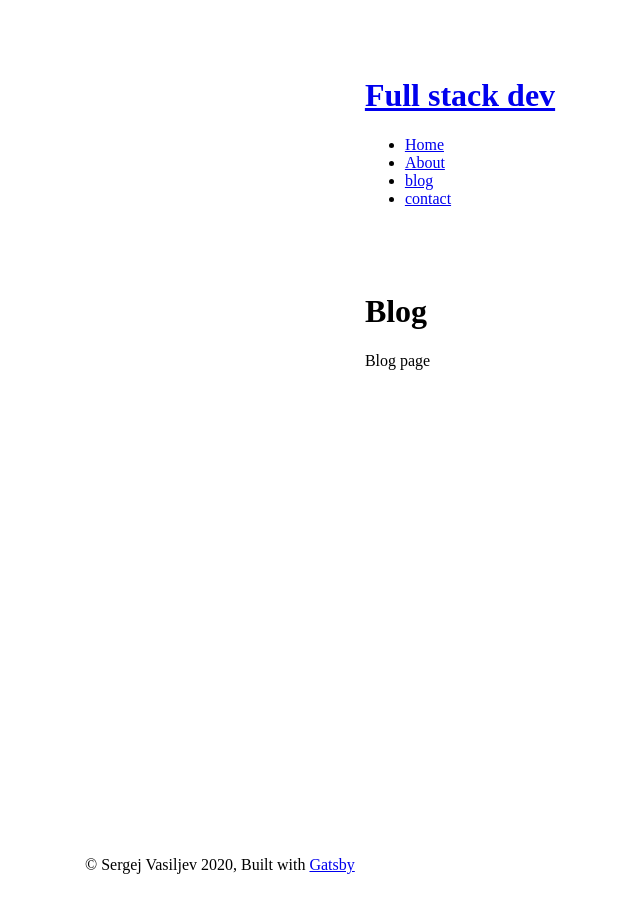
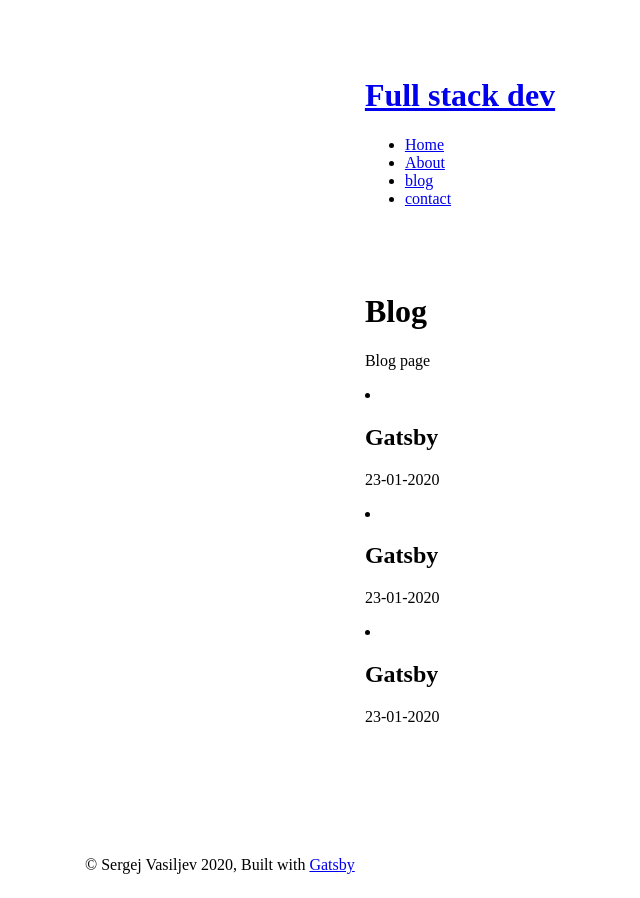
Before and after one commit to vasilijus/React-gatsby, a Gatsby site: page /blog in a window 1280 px wide. Shown: the whole page, without its empty margins (180-820 px from the left). Built offline with nearby package versions, Linux system fonts and the light colour scheme; Gatsby itself is replaced by a stand-in of ours.

Commit message:
#11 getting posts , from .md files

```diff
--- a/src/pages/blog.js
+++ b/src/pages/blog.js
@@ -1,11 +1,38 @@
 import React from "react";
 import Layout from "../components/layout";
+import {  graphql, useStaticQuery } from 'gatsby';
 
 const BlogPage = () => {
+  const data = useStaticQuery(graphql`
+    query {
+      allMarkdownRemark {
+        edges {
+          node {
+            frontmatter {
+              title
+              date
+            }
+          }
+        }
+      }
+    }
+  `)
+  console.log(data);
   return (
     <Layout>
       <h1>Blog</h1>
       <p>Blog page</p>
+
+
+        {data.allMarkdownRemark.edges.map( (edge) => {
+          return (
+            <li>
+              <h2>{edge.node.frontmatter.title}</h2>
+              <p>{edge.node.frontmatter.date}</p>
+            </li>
+          )
+        })}
+
     </Layout>
   );
 };
```
